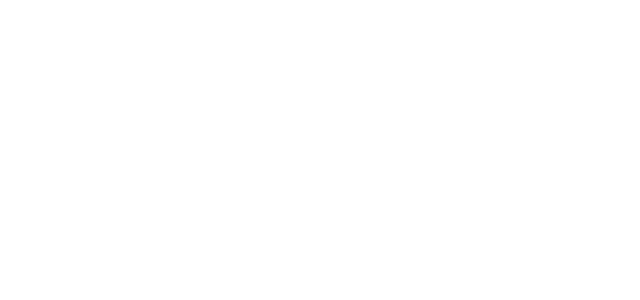
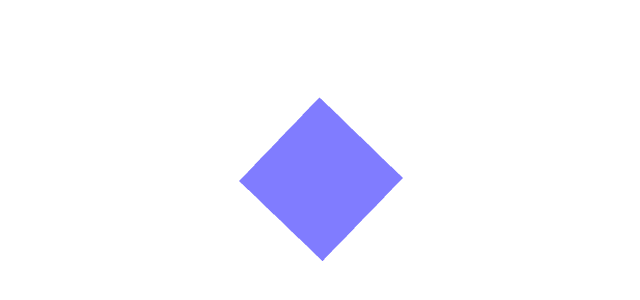
Before and after one commit to TooruTW/wedding_afterparty, a React (Vite) app in the folder wedding-party/: page / in a window 1280 px wide. Shown: the part 222-522 px from the top of the page, without its empty margins (319-959 px from the left). Built offline with nearby package versions, Linux system fonts and the light colour scheme.

Commit message:
feat: setup three.js, and add 3D spinning box component and update styles for full viewport

```diff
--- a/wedding-party/package.json
+++ b/wedding-party/package.json
@@ -10,8 +10,11 @@
     "preview": "vite preview"
   },
   "dependencies": {
+    "@react-three/drei": "^10.7.7",
+    "@react-three/fiber": "^9.6.1",
     "react": "^19.2.7",
-    "react-dom": "^19.2.7"
+    "react-dom": "^19.2.7",
+    "three": "^0.185.1"
   },
   "devDependencies": {
     "@eslint/js": "^10.0.1",
--- a/wedding-party/src/App.tsx
+++ b/wedding-party/src/App.tsx
@@ -1,5 +1,32 @@
+import { Canvas, useFrame } from '@react-three/fiber'
+import { useRef } from 'react'
+import type { Mesh } from 'three'
+
+function SpinningBox() {
+  const ref = useRef<Mesh>(null)
+
+  useFrame((_, delta) => {
+    if (!ref.current) return
+    ref.current.rotation.x += delta
+    ref.current.rotation.y += delta * 0.7
+  })
+
+  return (
+    <mesh ref={ref}>
+      <boxGeometry />
+      <meshNormalMaterial />
+    </mesh>
+  )
+}
+
 function App() {
-  return <div className="app" />
+  return (
+    <div className="app">
+      <Canvas>
+        <SpinningBox />
+      </Canvas>
+    </div>
+  )
 }
 
 export default App
--- a/wedding-party/src/assets/styles/index.css
+++ b/wedding-party/src/assets/styles/index.css
@@ -2,9 +2,15 @@
 body,
 #root {
   margin: 0;
-  min-height: 100%;
+  width: 100%;
+  height: 100%;
 }
 
 .app {
-  min-height: 100vh;
+  width: 100%;
+  height: 100dvh;
 }
+
+.app canvas {
+  display: block;
+}
```
Also changed, not shown: 1 other file (tests, documents, lock files or other folders).
